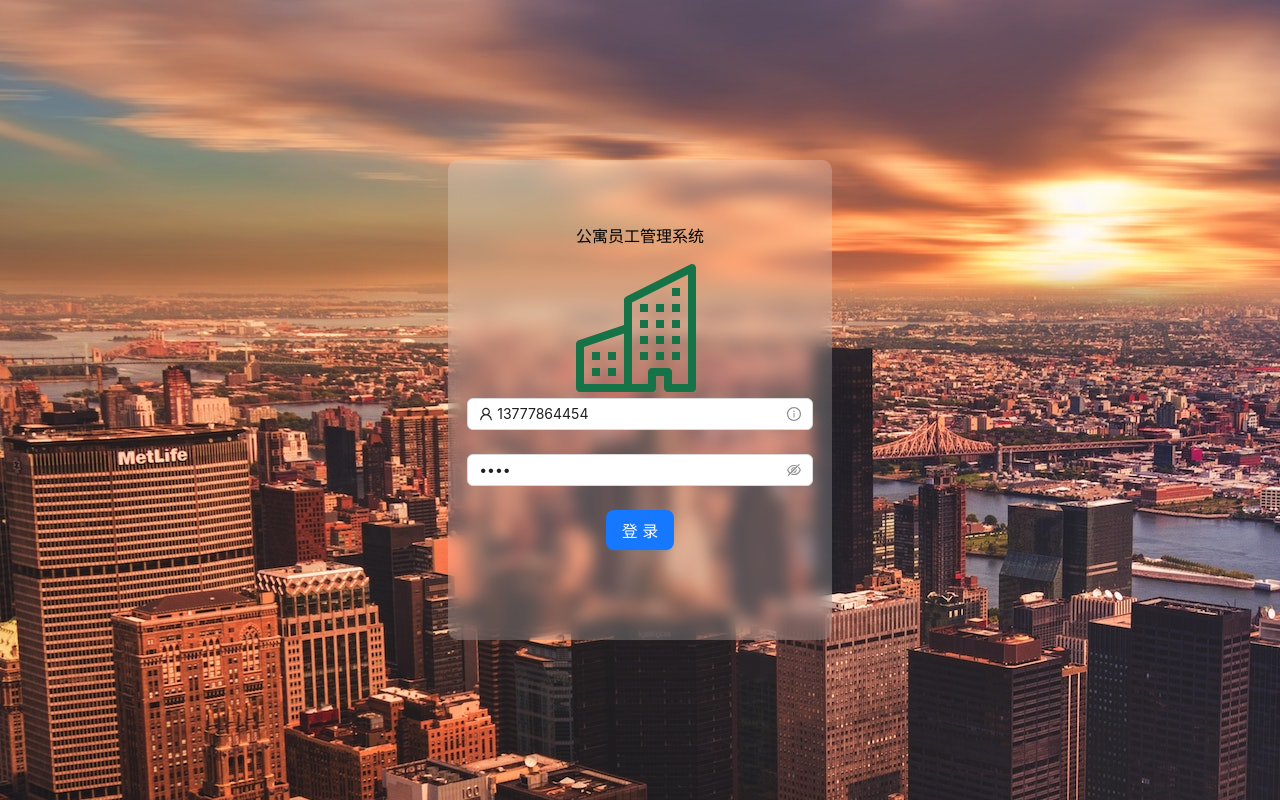
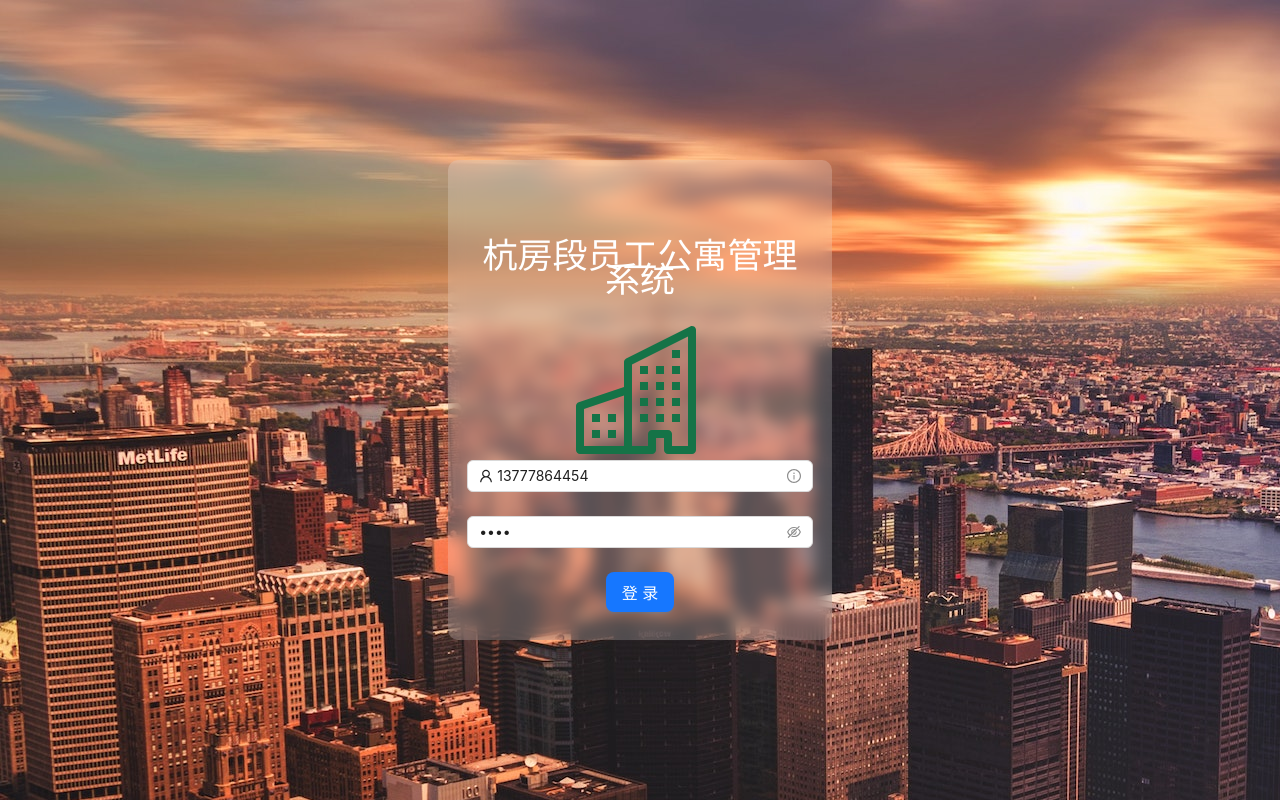
Before and after one commit to npu-apartment-management-system-team/apartment-admin, a React (Vite) app: page /login in a window 1280 px wide. Built offline with nearby package versions, Linux system fonts and the light colour scheme; no server answers; what store would draw is missing.

Commit message:
修正一些样式

```diff
--- a/src/App.jsx
+++ b/src/App.jsx
@@ -1013,7 +1013,9 @@ function App () {
         <div className="login-box">
             <div className='glass' style={{borderRadius: '10px'}}>
                 <div className='innerlogin'>
-                    <p>公寓员工管理系统</p>
+                    <p style={{ color: 'white', fontSize: '35px' }}>
+                        <b>杭房段员工公寓管理系统</b>
+                    </p>
                     <img alt={ '员工公寓管理系统' } src={imgUrl}/>
                     {/* <div>
             <LoginHeader changeNav={changeNav}/>
```
